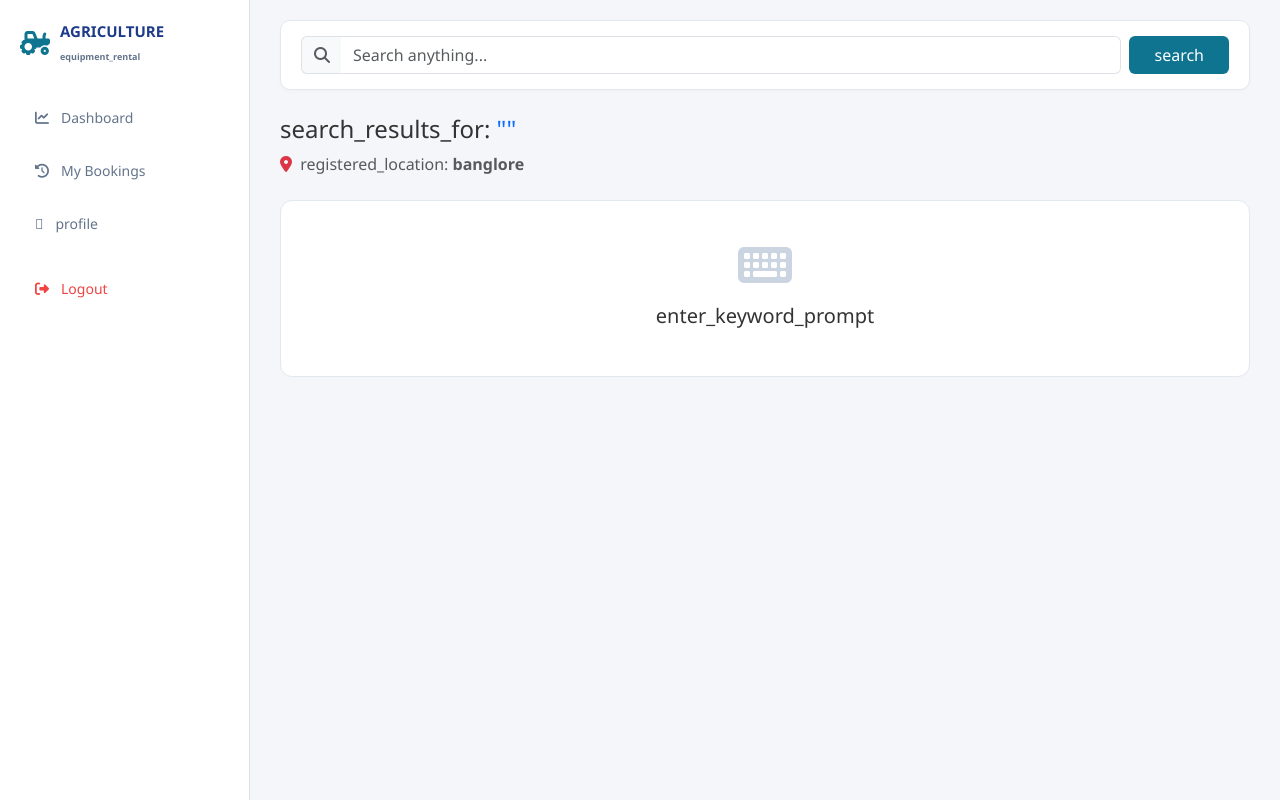
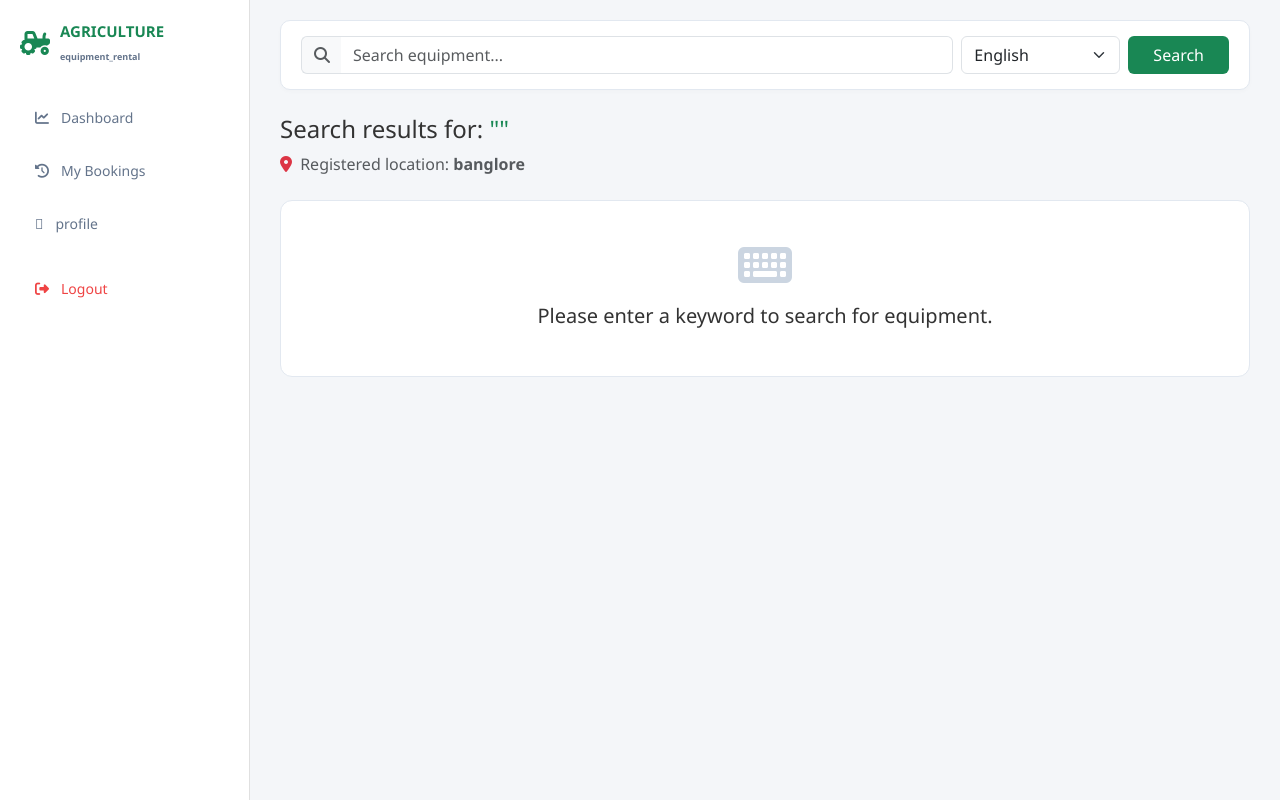
Before and after one commit to PoojithaS2005/agriculture-equpiment-rental, a PHP site: page /search_equipment.php in a window 1280 px wide. Run offline with PHP 8.4, Linux system fonts and the light colour scheme; a user stored in the database is signed in; data comes from the database, SQL or seed files in the repository.

Commit message:
updated rent_now,search equpiment,lang.php and added one equipment

```diff
--- a/includes/lang.php
+++ b/includes/lang.php
@@ -479,7 +479,24 @@ $translations = [
         'err_file_size' => 'File size exceeds the maximum limit of 5 MB.',
         'err_file_format' => 'Invalid file format. Only JPG, PNG, and PDF formats are accepted.',
         'err_db' => 'Database error occurred while processing your booking.',
-        'err_upload' => 'Failed to upload the identity verification document.'
+        'err_upload' => 'Failed to upload the identity verification document.',
+
+        //search equipment page
+        'search_results_for' => 'Search results for',
+'registered_location' => 'Registered location',
+'equipment_near_you' => 'Equipment Near You',
+'other_equipment' => 'Other Equipment',
+'available_status_label' => 'Available',
+'view_equipment' => 'View Equipment',
+'rent_now' => 'Rent Now',
+'per_day' => 'per day',
+'search' => 'Search',
+'search_placeholder' => 'Search equipment...',
+'no_equipment_found' => 'No equipment found for',
+'try_different_keyword' => 'Try searching with a different keyword.',
+'back_to_dashboard' => 'Back to Dashboard',
+'enter_keyword_prompt' => 'Please enter a keyword to search for equipment.',
+'specific_item_not_available' => 'The specific item is not available. Showing other available equipment in',
 
 
     ],
@@ -947,7 +964,24 @@ $translations = [
         'err_file_size' => 'ಫೈಲ್ ಗಾತ್ರವು 5 MB ಗರಿಷ್ಠ ಮಿತಿಯನ್ನು ಮೀರಿದೆ.',
         'err_file_format' => 'ಅಮಾನ್ಯ ಫೈಲ್ ಸ್ವರೂಪ. ಕೇವಲ JPG, PNG ಮತ್ತು PDF ಸ್ವರೂಪಗಳನ್ನು ಸ್ವೀಕರಿಸಲಾಗುತ್ತದೆ.',
         'err_db' => 'ನಿಮ್ಮ ಬುಕಿಂಗ್ ಅನ್ನು ಪ್ರಕ್ರಿಯೆಗೊಳಿಸುವಾಗ ಡೇಟಾಬೇಸ್ ದೋಷ ಸಂಭವಿಸಿದೆ.',
-        'err_upload' => 'ಗುರುತಿನ ಪರಿಶೀಲನಾ ದಾಖಲೆಯನ್ನು ಅಪ್‌ಲೋಡ್ ಮಾಡಲು ವಿಫಲವಾಗಿದೆ.'
+        'err_upload' => 'ಗುರುತಿನ ಪರಿಶೀಲನಾ ದಾಖಲೆಯನ್ನು ಅಪ್‌ಲೋಡ್ ಮಾಡಲು ವಿಫಲವಾಗಿದೆ.',
+
+        //search equipment page
+          'search_results_for' => 'ಹುಡುಕಾಟ ಫಲಿತಾಂಶಗಳು',
+'registered_location' => 'ನೋಂದಾಯಿತ ಸ್ಥಳ',
+'equipment_near_you' => 'ನಿಮ್ಮ ಸಮೀಪದ ಉಪಕರಣಗಳು',
+'other_equipment' => 'ಇತರ ಉಪಕರಣಗಳು',
+'available_status_label' => 'ಲಭ್ಯವಿದೆ',
+'view_equipment' => 'ಉಪಕರಣವನ್ನು ವೀಕ್ಷಿಸಿ',
+'rent_now' => 'ಈಗ ಬಾಡಿಗೆಗೆ ಪಡೆಯಿರಿ',
+'per_day' => 'ಪ್ರತಿ ದಿನ',
+'search' => 'ಹುಡುಕಿ',
+'search_placeholder' => 'ಉಪಕರಣಗಳನ್ನು ಹುಡುಕಿ...',
+'no_equipment_found' => 'ಯಾವುದೇ ಉಪಕರಣ ಕಂಡುಬಂದಿಲ್ಲ',
+'try_different_keyword' => 'ಬೇರೆ ಕೀವರ್ಡ್ ಬಳಸಿ ಹುಡುಕಲು ಪ್ರಯತ್ನಿಸಿ.',
+'back_to_dashboard' => 'ಡ್ಯಾಶ್‌ಬೋರ್ಡ್‌ಗೆ ಹಿಂತಿರುಗಿ',
+'enter_keyword_prompt' => 'ಉಪಕರಣಗಳನ್ನು ಹುಡುಕಲು ದಯವಿಟ್ಟು ಕೀವರ್ಡ್ ನಮೂದಿಸಿ.',
+'specific_item_not_available' => 'ನಿರ್ದಿಷ್ಟ ಉಪಕರಣ ಲಭ್ಯವಿಲ್ಲ. ಇತರ ಲಭ್ಯವಿರುವ ಉಪಕರಣಗಳನ್ನು ತೋರಿಸಲಾಗುತ್ತಿದೆ',
 
 
 
@@ -1423,7 +1457,25 @@ $translations = [
         'err_file_size' => 'फाइल का आकार 5 एमबी की अधिकतम सीमा से अधिक है।',
         'err_file_format' => 'अमान्य फ़ाइल स्वरूप। केवल JPG, PNG और PDF स्वरूप स्वीकार किए जाते हैं।',
         'err_db' => 'आपकी बुकिंग को प्रोसेस करते समय डेटाबेस त्रुटि हुई।',
-        'err_upload' => 'पहचान सत्यापन दस्तावेज़ अपलोड करने में विफल।'
+        'err_upload' => 'पहचान सत्यापन दस्तावेज़ अपलोड करने में विफल।',
+
+        //search equipment page
+          'search_results_for' => 'खोज परिणाम',
+          'search_results_for' => 'खोज परिणाम',
+'registered_location' => 'पंजीकृत स्थान',
+'equipment_near_you' => 'आपके पास के उपकरण',
+'other_equipment' => 'अन्य उपकरण',
+'available_status_label' => 'उपलब्ध',
+'view_equipment' => 'उपकरण देखें',
+'rent_now' => 'अभी किराए पर लें',
+'per_day' => 'प्रति दिन',
+'search' => 'खोजें',
+'search_placeholder' => 'उपकरण खोजें...',
+'no_equipment_found' => 'के लिए कोई उपकरण नहीं मिला',
+'try_different_keyword' => 'कृपया कोई दूसरा कीवर्ड खोजें।',
+'back_to_dashboard' => 'डैशबोर्ड पर वापस जाएँ',
+'enter_keyword_prompt' => 'उपकरण खोजने के लिए कृपया कोई कीवर्ड दर्ज करें।',
+'specific_item_not_available' => 'विशिष्ट उपकरण उपलब्ध नहीं है। अन्य उपलब्ध उपकरण दिखाए जा रहे हैं',
     ]
 ];
 
--- a/search_equipment.php
+++ b/search_equipment.php
@@ -53,17 +53,16 @@ if (!empty($search_query)) {
     }
     $eq_stmt->close();
 
-    // Step B: If full-phrase search fails, try breaking into words (e.g., "Mahindra" + "tractor")
+    // Step B: If full-phrase search fails, try breaking into words
     if (empty($raw_collected_items)) {
         $words = explode(' ', $search_query);
         if (count($words) > 1) {
-            // Build a dynamic query requiring status = Available and matching any significant word
             $conditions = [];
             $types = '';
             $params = [];
 
             foreach ($words as $word) {
-                if (strlen(trim($word)) > 2) { // Ignore tiny filler words
+                if (strlen(trim($word)) > 2) {
                     $w_term = "%" . trim($word) . "%";
                     $conditions[] = "(title LIKE ? OR category LIKE ? OR brand_model LIKE ? OR description LIKE ?)";
                     $types .= 'ssss';
@@ -85,7 +84,7 @@ if (!empty($search_query)) {
         }
     }
 
-    // Step C: MISSING SECOND FALLBACK SEARCH — If still empty, detect category and fallback
+    // Step C: Fallback to Category match if still empty
     if (empty($raw_collected_items)) {
         $search_mode = 'fallback';
         $query_lower = mb_strtolower($search_query);
@@ -110,7 +109,7 @@ if (!empty($search_query)) {
         }
     }
 
-    // Step D: Process collected items into Location Priority sections (Nearby vs Other)
+    // Step D: Process collected items into Location Priority sections
     $nearby_equipment = [];
     $other_equipment = [];
 
@@ -143,12 +142,12 @@ if (!empty($search_query)) {
         body { background-color: #f4f6f9; display: flex; color: #333; margin: 0; }
 
         .sidebar { width: 250px; background: #fff; min-height: 100vh; padding: 20px; border-right: 1px solid #e0e0e0; }
-        .logo { display: flex; align-items: center; gap: 10px; font-weight: bold; color: #1e3a8a; font-size: 15px; margin-bottom: 30px; }
-        .logo i { font-size: 24px; color: #0e7490; }
+        .logo { display: flex; align-items: center; gap: 10px; font-weight: bold; color: #198754; font-size: 15px; margin-bottom: 30px; }
+        .logo i { font-size: 24px; color: #198754; }
         .nav-list { list-style: none; padding-left: 0; }
         .nav-item { margin-bottom: 8px; }
         .nav-link { display: flex; align-items: center; gap: 12px; padding: 12px 15px; color: #64748b; text-decoration: none; border-radius: 8px; font-weight: 500; font-size: 14px; transition: 0.2s; }
-        .nav-link:hover, .nav-link.active { background-color: #0e7490; color: #fff; }
+        .nav-link:hover, .nav-link.active { background-color: #198754; color: #fff; }
 
         .main-content { flex: 1; padding: 20px 30px; }
         .top-search-bar { background: #fff; padding: 15px 20px; border-radius: 10px; border: 1px solid #e2e8f0; display: flex; justify-content: space-between; align-items: center; margin-bottom: 25px; box-shadow: 0 2px 4px rgba(0,0,0,0.02); }
@@ -165,11 +164,14 @@ if (!empty($search_query)) {
         .card-body-content { padding: 15px; display: flex; flex-direction: column; gap: 6px; flex: 1; }
         .equipment-title { font-size: 16px; font-weight: bold; color: #0f172a; margin-bottom: 0; }
         .meta-text { font-size: 13px; color: #64748b; }
-        .price-tag { font-size: 16px; font-weight: bold; color: #0e7490; margin-top: auto; }
+        .price-tag { font-size: 16px; font-weight: bold; color: #198754; margin-top: auto; }
 
-        .card-footer-actions { padding: 12px 15px; background: #f8fafc; border-top: 1px solid #e2e8f0; }
-        .btn-view { background: #0e7490; color: #fff; width: 100%; font-weight: 600; font-size: 13px; border-radius: 6px; padding: 8px; text-align: center; text-decoration: none; display: inline-block; }
-        .btn-view:hover { background: #0b5ed7; color: #fff; }
+        .card-footer-actions { padding: 12px 15px; background: #f8fafc; border-top: 1px solid #e2e8f0; display: flex; gap: 8px; }
+        .btn-view { background: #6c757d; color: #fff; flex: 1; font-weight: 600; font-size: 12px; border-radius: 6px; padding: 8px 4px; text-align: center; text-decoration: none; display: inline-block; }
+        .btn-view:hover { background: #5c636a; color: #fff; }
+
+        .btn-rent-now { background: #198754; color: #fff; flex: 1; font-weight: 600; font-size: 12px; border-radius: 6px; padding: 8px 4px; text-align: center; text-decoration: none; display: inline-block; }
+        .btn-rent-now:hover { background: #157347; color: #fff; }
 
         .empty-state { text-align: center; padding: 40px; background: #fff; border-radius: 12px; border: 1px solid #e2e8f0; margin-top: 20px; }
         .empty-state i { font-size: 48px; color: #cbd5e1; margin-bottom: 15px; }
@@ -194,23 +196,28 @@ if (!empty($search_query)) {
     <!-- Main Content Area -->
     <div class="main-content">
 
-        <!-- Search Bar -->
+        <!-- Search Bar with Language Selector -->
         <div class="top-search-bar">
             <form action="search_equipment.php" method="GET" class="d-flex w-100 gap-2 align-items-center">
-                <?php if (!empty($current_lang)): ?>
-                    <input type="hidden" name="lang" value="<?php echo htmlspecialchars($current_lang); ?>">
-                <?php endif; ?>
                 <div class="input-group">
                     <span class="input-group-text bg-light border-end-0"><i class="fa-solid fa-magnifying-glass text-muted"></i></span>
                     <input type="text" name="q" id="searchInput" class="form-control border-start-0" value="<?php echo htmlspecialchars($search_query); ?>" placeholder="<?php echo __('search_placeholder'); ?>" required>
                 </div>
-                <button type="submit" class="btn text-white px-4" style="background-color: #0e7490;"><?php echo __('search'); ?></button>
+
+                <!-- Language Dropdown Menu -->
+                <select name="lang" class="form-select w-auto" onchange="this.form.submit()">
+                    <option value="en" <?php echo ($current_lang === 'en') ? 'selected' : ''; ?>>English</option>
+                    <option value="hi" <?php echo ($current_lang === 'hi') ? 'selected' : ''; ?>>हिंदी (Hindi)</option>
+                    <option value="kn" <?php echo ($current_lang === 'kn') ? 'selected' : ''; ?>>ಕನ್ನಡ (Kannada)</option>
+                </select>
+
+                <button type="submit" class="btn text-white px-4" style="background-color: #198754;"><?php echo __('search'); ?></button>
             </form>
         </div>
 
         <!-- Search Header & Fallback Notice -->
         <div class="mb-4">
-            <h4><?php echo __('search_results_for'); ?>: <span class="text-primary">"<?php echo htmlspecialchars($search_query); ?>"</span></h4>
+            <h4><?php echo __('search_results_for'); ?>: <span class="text-success">"<?php echo htmlspecialchars($search_query); ?>"</span></h4>
             <p class="text-muted mb-1"><i class="fa-solid fa-location-dot me-1 text-danger"></i> <?php echo __('registered_location'); ?>: <strong><?php echo htmlspecialchars($user_address); ?></strong></p>
 
             <?php if ($search_mode === 'fallback' && !empty($detected_fallback_category)): ?>
@@ -227,7 +234,6 @@ if (!empty($search_query)) {
                 <h5><?php echo __('enter_keyword_prompt'); ?></h5>
             </div>
         <?php elseif (empty($nearby_equipment) && empty($other_equipment)): ?>
-            <!-- No Equipment Found State (triggered for completely unrelated queries like "car") -->
             <div class="empty-state">
                 <i class="fa-solid fa-box-open"></i>
                 <h5><?php echo __('no_equipment_found'); ?> "<?php echo htmlspecialchars($search_query); ?>"</h5>
@@ -244,13 +250,13 @@ if (!empty($search_query)) {
                 <div class="equipment-grid">
                     <?php foreach ($nearby_equipment as $eq): ?>
                         <?php
-                            $img_path = !empty($eq['image']) ? 'images/' . htmlspecialchars($eq['image']) : '';
-                            $has_valid_img = !empty($eq['image']) && file_exists($img_path);
+                            $img_path = !empty($eq['image']) ? 'uploads/' . $eq['image'] : '';
+                            $has_valid_img = !empty($eq['image']) && file_exists(__DIR__ . '/' . $img_path);
                         ?>
                         <div class="equipment-card">
                             <div class="card-img-container">
                                 <?php if ($has_valid_img): ?>
-                                    <img src="<?php echo $img_path; ?>" alt="Equipment">
+                                    <img src="<?php echo htmlspecialchars($img_path); ?>" alt="Equipment Image">
                                 <?php else: ?>
                                     <div class="d-flex align-items-center justify-content-center h-100 bg-light text-muted">
                                         <i class="fa-solid fa-tractor fa-2x"></i>
@@ -269,6 +275,7 @@ if (!empty($search_query)) {
                             </div>
                             <div class="card-footer-actions">
                                 <a href="equipment_details.php?id=<?php echo $eq['equipment_id']; ?><?php echo !empty($lang_param)?'&lang='.urlencode($current_lang):''; ?>" class="btn-view"><?php echo __('view_equipment'); ?></a>
+                                <a href="rent_now.php?id=<?php echo $eq['equipment_id']; ?><?php echo !empty($lang_param)?'&lang='.urlencode($current_lang):''; ?>" class="btn-rent-now"><i class="fa-solid fa-calendar-check me-1"></i> Rent Now</a>
                             </div>
                         </div>
                     <?php endforeach; ?>
@@ -283,13 +290,13 @@ if (!empty($search_query)) {
                 <div class="equipment-grid">
                     <?php foreach ($other_equipment as $eq): ?>
                         <?php
-                            $img_path = !empty($eq['image']) ? 'images/' . htmlspecialchars($eq['image']) : '';
-                            $has_valid_img = !empty($eq['image']) && file_exists($img_path);
+                            $img_path = !empty($eq['image']) ? 'uploads/' . $eq['image'] : '';
+                            $has_valid_img = !empty($eq['image']) && file_exists(__DIR__ . '/' . $img_path);
                         ?>
                         <div class="equipment-card">
                             <div class="card-img-container">
                                 <?php if ($has_valid_img): ?>
-                                    <img src="<?php echo $img_path; ?>" alt="Equipment">
+                                    <img src="<?php echo htmlspecialchars($img_path); ?>" alt="Equipment Image">
                                 <?php else: ?>
                                     <div class="d-flex align-items-center justify-content-center h-100 bg-light text-muted">
                                         <i class="fa-solid fa-tractor fa-2x"></i>
@@ -308,6 +315,7 @@ if (!empty($search_query)) {
                             </div>
                             <div class="card-footer-actions">
                                 <a href="equipment_details.php?id=<?php echo $eq['equipment_id']; ?><?php echo !empty($lang_param)?'&lang='.urlencode($current_lang):''; ?>" class="btn-view"><?php echo __('view_equipment'); ?></a>
+                                <a href="rent_now.php?id=<?php echo $eq['equipment_id']; ?><?php echo !empty($lang_param)?'&lang='.urlencode($current_lang):''; ?>" class="btn-rent-now"><i class="fa-solid fa-calendar-check me-1"></i> Rent Now</a>
                             </div>
                         </div>
                     <?php endforeach; ?>
```
Also changed, not shown: rent_now.php (+6 -2 lines), uploads/1788524735_7090.webp (added), uploads/1788524959_Mahindra--OJA-21211735718187_elQi6fl2s9.webp (added).
